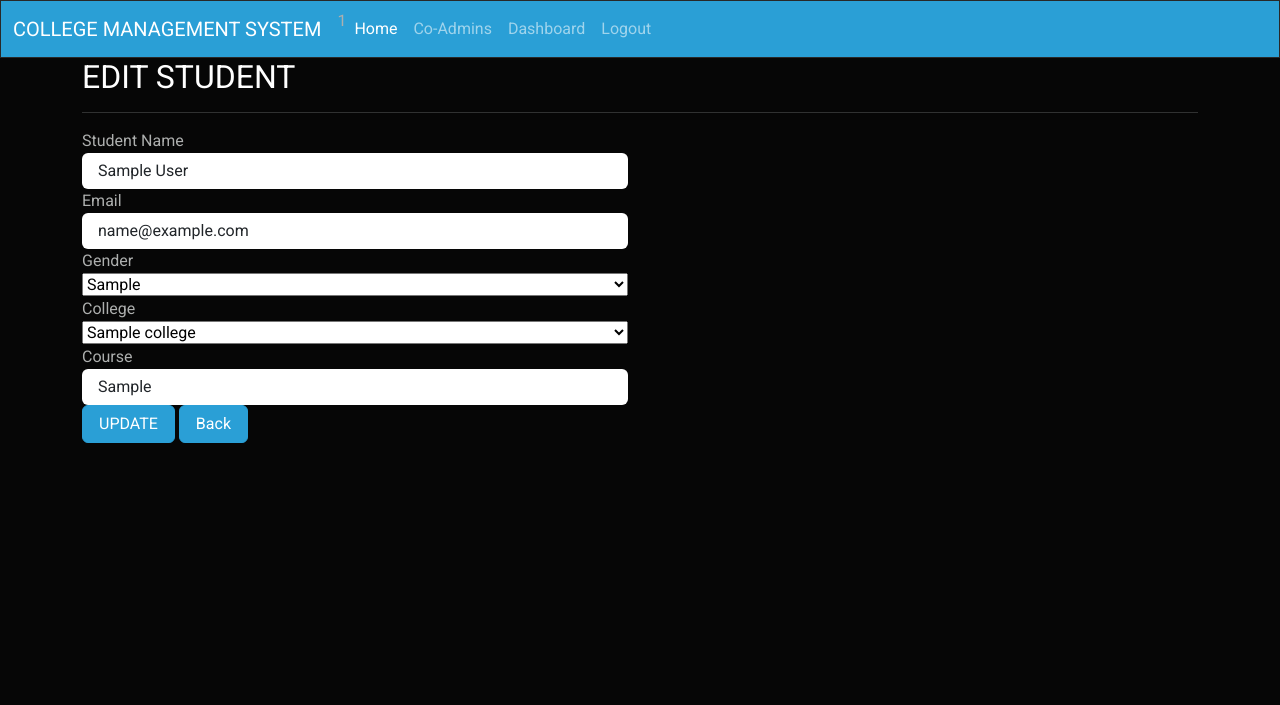
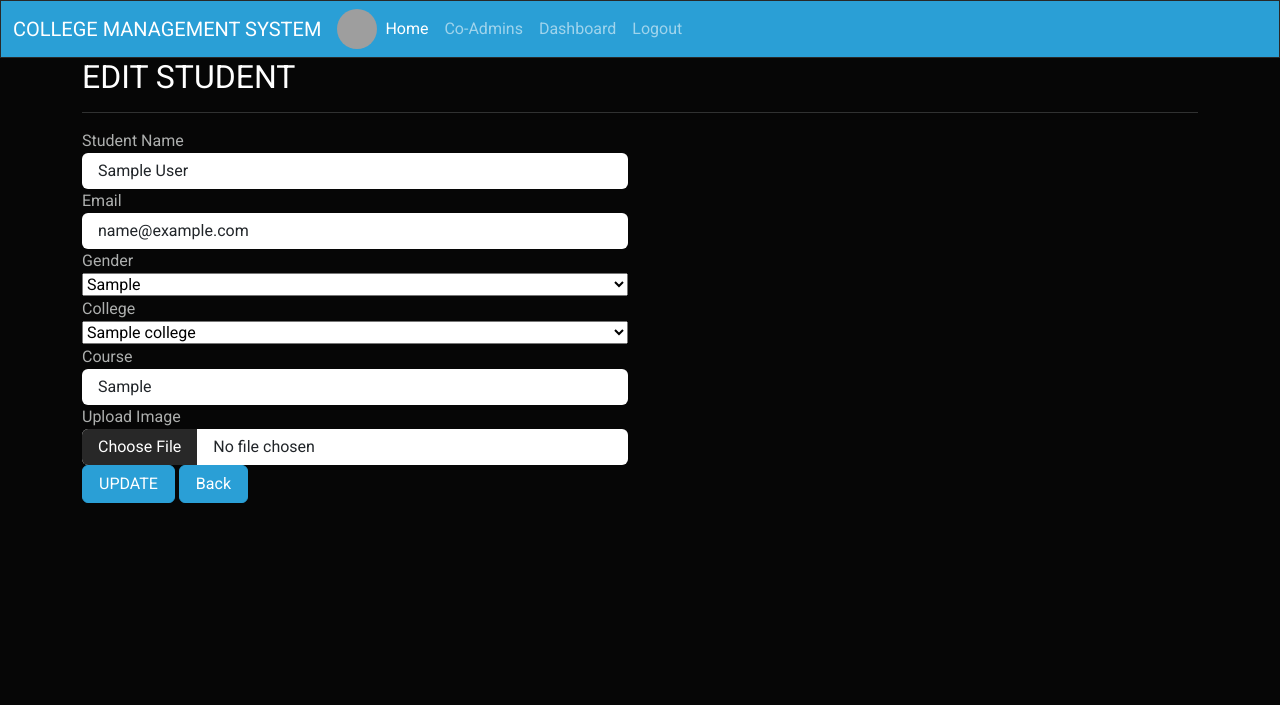
Before and after one commit to chalindunis/College-Management-System, a CodeIgniter app: page /database/index.php/admin/editStudent/1 in a window 1280 px wide. Shown: the top 705 px of the page. Run offline with CodeIgniter, Linux system fonts and the light colour scheme; the visitor is signed in with stand-in values (Sample User, id 1); tables that the repository leaves empty or names only in its code hold one stand-in row (values such as "Sample post"); grey boxes are pictures that could not be loaded.

Commit message:
few updates for image updating and some need to be further checking

```diff
--- a/application/models/Queries.php
+++ b/application/models/Queries.php
@@ -62,7 +62,7 @@
         }
 
         public function getStudentRecord($id){ //get a student details from the database for update
-            $this->db->select(['tbl_colleges.college_id','tbl_colleges.collegename','tbl_students.id','tbl_students.studentname','tbl_students.email','tbl_students.gender','tbl_students.course']);
+            $this->db->select(['tbl_colleges.college_id','tbl_colleges.collegename','tbl_students.id','tbl_students.student_img','tbl_students.studentname','tbl_students.email','tbl_students.gender','tbl_students.course']);
             //join tbl students and tbl collections using college_id
             $this->db->from('tbl_students');
             $this->db->join('tbl_colleges', 'tbl_students.college_id = tbl_colleges.college_id');
--- a/application/views/editStudent.php
+++ b/application/views/editStudent.php
@@ -100,6 +100,19 @@
             </div>
         </div>
 
+        <div class ="row">
+            <div class="col-md-6">
+                <div class="form-group">
+                    <label class="col-md-3 control-label">Upload Image</label>
+                    <div class="col-md-12">
+                        <?php echo form_upload(['name'=>'student_img', 'class'=>'form-control', 'value'=>set_value('student_img',$studentData->student_img)]);?>
+                    </div>
+                </div>
+            </div>
+            <!-- <div class="col-md-6">
+                <?php echo form_error('student_img','<div class="text-danger">','</div>');?>
+            </div> -->
+        </div>
 
         <button type="submit" class="btn btn-primary">UPDATE</button>
         <?php echo anchor("admin/viewStudents/{$studentData->id}", "Back", ['class'=>'btn btn-primary']);?>
--- a/application/views/inc/header.php
+++ b/application/views/inc/header.php
@@ -15,6 +15,17 @@ defined('BASEPATH') OR exit('No direct script access allowed');
             border-radius: 5px;
             padding: 2px 10px 2px 10px;
         }
+        .user-image {
+            width: 40px;
+            height: 40px;
+            border-radius: 50%;
+            object-fit: cover;
+        }
+        .student-image {
+            width: 80px;
+            height: 80px;
+            object-fit: cover;
+        }
     </style>
 
 </head>
@@ -31,7 +42,12 @@ defined('BASEPATH') OR exit('No direct script access allowed');
             <div class="collapse navbar-collapse" id="navbarColor01">
             <ul class="navbar-nav mr-auto">
                 <li class="nav-item">
-                    <?php echo $user_id = $this->session->userdata('user_id'); ?>
+                    <!-- <?php echo $user_id = $this->session->userdata('user_id'); ?> -->
+                    <?php
+                    $user_image = 'UOM logo.png';//$this->session->userdata('user_image'); // Assuming user_image is stored in session
+                    if ($user_image): ?>
+                        <img src="<?php echo base_url('assets/uploads/' . $user_image); ?>" alt="User Image" class="user-image">
+                    <?php endif; ?>
                 </li>
 
                 <li class="nav-item">
```
